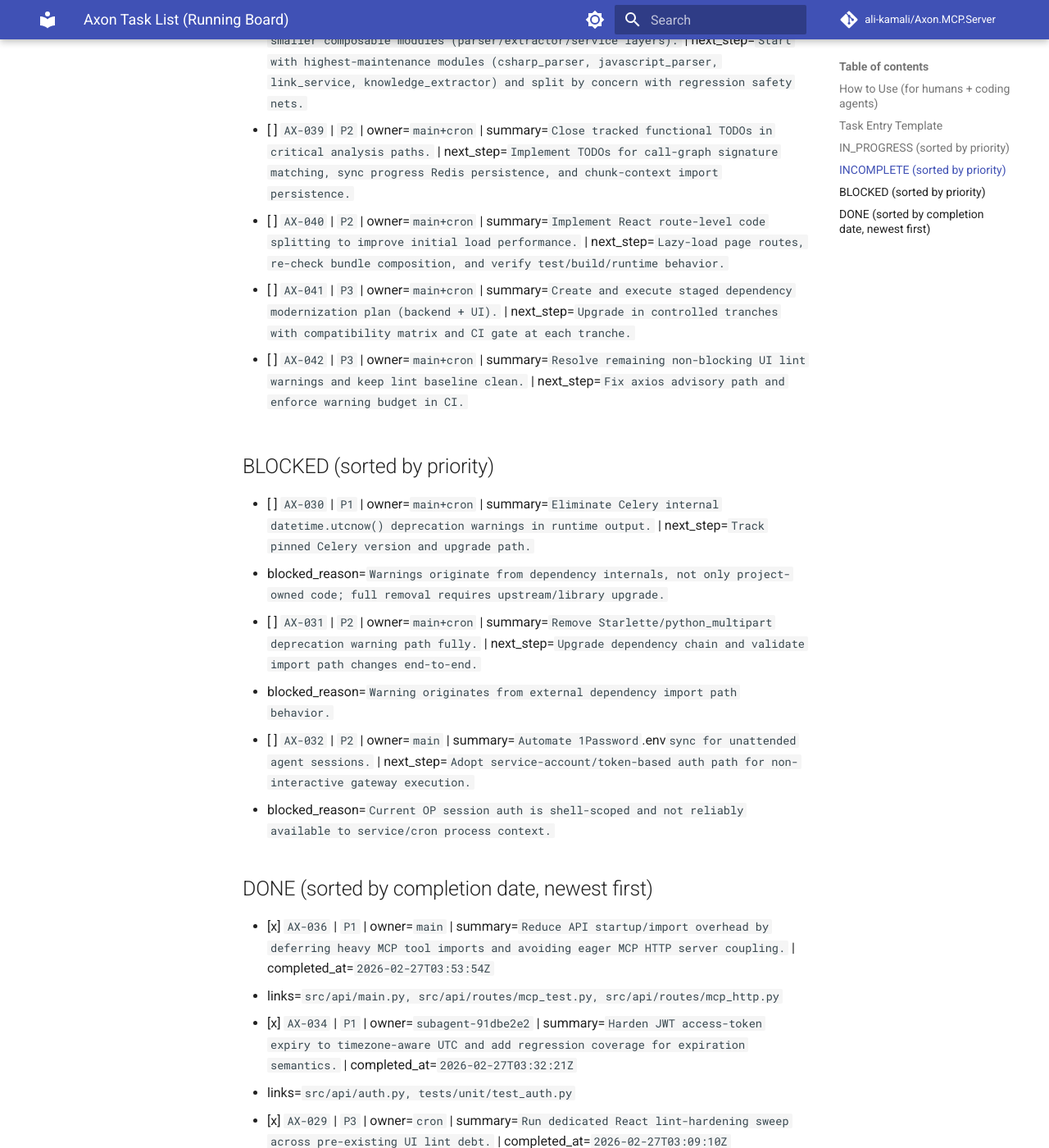
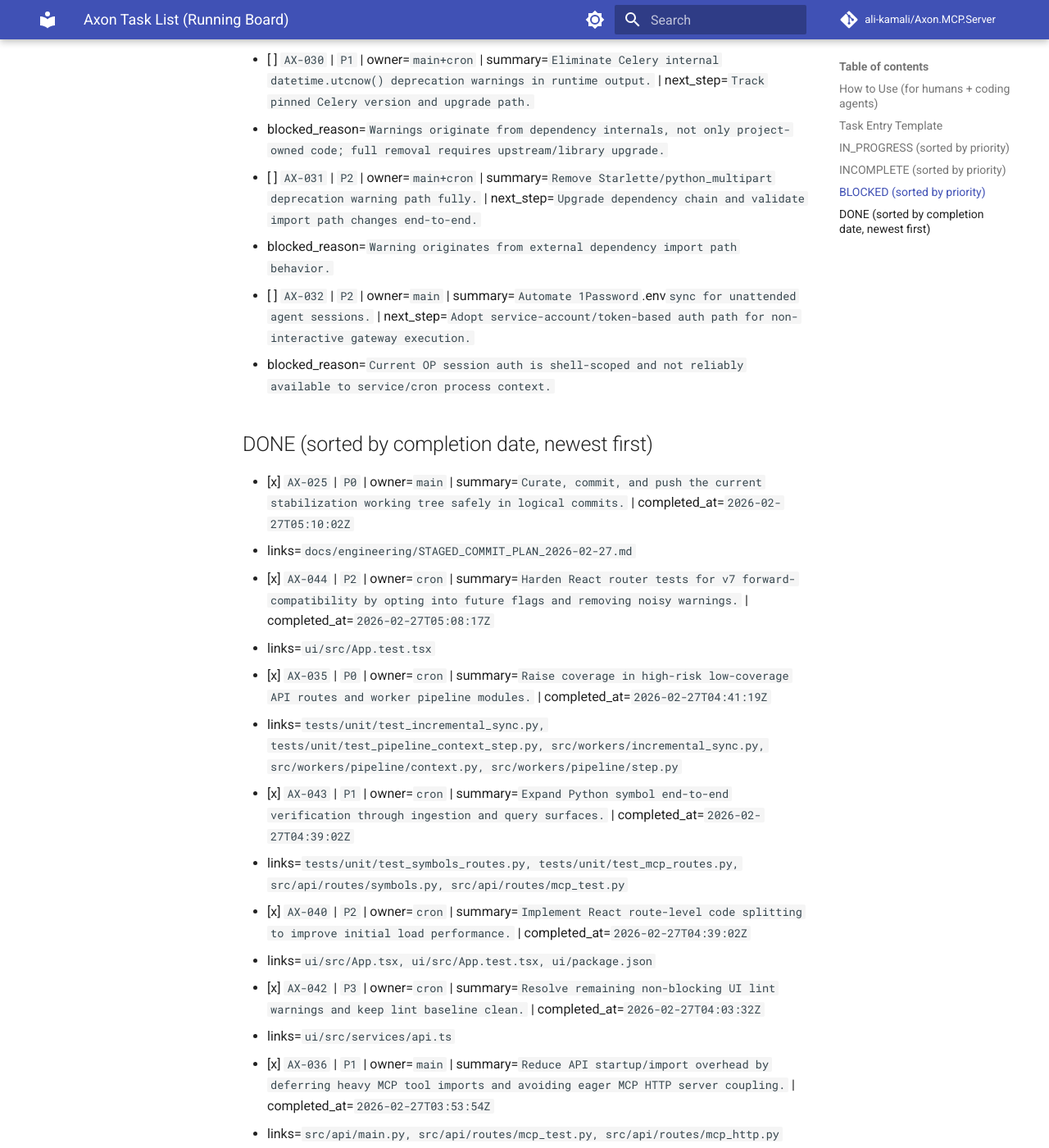
Before and after one commit to IAmMarcellus/Axon.MCP.Server, an MkDocs documentation site: the page built from docs/engineering/AXON_TASK_LIST.md, in a window 1280 px wide and 1400 px high, scrolled down 1927 px. Shown: the whole window at 82% size. Built offline with MkDocs 1.6.1 and Material for MkDocs 9.7.7, drawn with Linux system fonts in a browser that asks for light colours; comment, search, counter and statistics services are not loaded; some of the changed text lies outside the part shown.

Commit message:
docs(tasks): close AX-025 after staged validation and commit sweep

```diff
--- a/docs/engineering/AXON_TASK_LIST.md
+++ b/docs/engineering/AXON_TASK_LIST.md
@@ -2,7 +2,7 @@
 
 **Path:** `/home/marcellus/.openclaw/workspace/repos/Axon.MCP.Server/docs/engineering/AXON_TASK_LIST.md`
 **Scope:** Ongoing implementation, hardening, and validation tasks for Axon.MCP.Server.
-**Last Updated (UTC):** 2026-02-27T03:55:54Z
+**Last Updated (UTC):** 2026-02-27T05:10:02Z
 
 ## How to Use (for humans + coding agents)
 
@@ -31,16 +31,10 @@
 
 ## IN_PROGRESS (sorted by priority)
 
-- [ ] `AX-035` | `P0` | owner=`main+cron` | summary=`Raise coverage in high-risk low-coverage API routes and worker pipeline modules.` | next_step=`Continue route/worker coverage sweep after newly added MCP route tests; next target set: auth, repositories, symbols, search, workers/statistics, and sync pipeline.`
-  - links=`tests/unit/test_mcp_routes.py, src/api/routes/mcp_http.py, src/api/routes/mcp_test.py`
 
 ## INCOMPLETE (sorted by priority)
 
-- [ ] `AX-025` | `P0` | owner=`main` | summary=`Curate, commit, and push the current stabilization working tree safely in logical commits.` | next_step=`Split changes by concern (parser/security/ui/tests), commit, push, and update PR/summary.`
-
 - [ ] `AX-037` | `P1` | owner=`main+cron` | summary=`Retire or isolate legacy src/mcp_server/server_old.py from active runtime/test path.` | next_step=`Confirm no runtime references, move to archival location or guarded legacy module, and validate import/test behavior.`
-
-- [ ] `AX-043` | `P1` | owner=`main+cron` | summary=`Expand Python symbol end-to-end verification through ingestion and query surfaces.` | next_step=`Add API/MCP-level tests asserting Python symbols remain discoverable via symbols/search/mcp flows after sync.`
 
 - [ ] `AX-028` | `P2` | owner=`cron` | summary=`Reduce remaining project-controlled UTC/deprecation warning sources.` | next_step=`Continue sweeping project modules for residual datetime.utcnow() usage; auth token path now migrated to timezone-aware UTC.`
 
@@ -48,11 +42,7 @@
 
 - [ ] `AX-039` | `P2` | owner=`main+cron` | summary=`Close tracked functional TODOs in critical analysis paths.` | next_step=`Implement TODOs for call-graph signature matching, sync progress Redis persistence, and chunk-context import persistence.`
 
-- [ ] `AX-040` | `P2` | owner=`main+cron` | summary=`Implement React route-level code splitting to improve initial load performance.` | next_step=`Lazy-load page routes, re-check bundle composition, and verify test/build/runtime behavior.`
-
 - [ ] `AX-041` | `P3` | owner=`main+cron` | summary=`Create and execute staged dependency modernization plan (backend + UI).` | next_step=`Upgrade in controlled tranches with compatibility matrix and CI gate at each tranche.`
-
-- [ ] `AX-042` | `P3` | owner=`main+cron` | summary=`Resolve remaining non-blocking UI lint warnings and keep lint baseline clean.` | next_step=`Fix axios advisory path and enforce warning budget in CI.`
 
 
 ## BLOCKED (sorted by priority)
@@ -67,6 +57,24 @@
   - blocked_reason=`Current OP session auth is shell-scoped and not reliably available to service/cron process context.`
 
 ## DONE (sorted by completion date, newest first)
+
+- [x] `AX-025` | `P0` | owner=`main` | summary=`Curate, commit, and push the current stabilization working tree safely in logical commits.` | completed_at=`2026-02-27T05:10:02Z`
+  - links=`docs/engineering/STAGED_COMMIT_PLAN_2026-02-27.md`
+
+- [x] `AX-044` | `P2` | owner=`cron` | summary=`Harden React router tests for v7 forward-compatibility by opting into future flags and removing noisy warnings.` | completed_at=`2026-02-27T05:08:17Z`
+  - links=`ui/src/App.test.tsx`
+
+- [x] `AX-035` | `P0` | owner=`cron` | summary=`Raise coverage in high-risk low-coverage API routes and worker pipeline modules.` | completed_at=`2026-02-27T04:41:19Z`
+  - links=`tests/unit/test_incremental_sync.py, tests/unit/test_pipeline_context_step.py, src/workers/incremental_sync.py, src/workers/pipeline/context.py, src/workers/pipeline/step.py`
+
+- [x] `AX-043` | `P1` | owner=`cron` | summary=`Expand Python symbol end-to-end verification through ingestion and query surfaces.` | completed_at=`2026-02-27T04:39:02Z`
+  - links=`tests/unit/test_symbols_routes.py, tests/unit/test_mcp_routes.py, src/api/routes/symbols.py, src/api/routes/mcp_test.py`
+
+- [x] `AX-040` | `P2` | owner=`cron` | summary=`Implement React route-level code splitting to improve initial load performance.` | completed_at=`2026-02-27T04:39:02Z`
+  - links=`ui/src/App.tsx, ui/src/App.test.tsx, ui/package.json`
+
+- [x] `AX-042` | `P3` | owner=`cron` | summary=`Resolve remaining non-blocking UI lint warnings and keep lint baseline clean.` | completed_at=`2026-02-27T04:03:32Z`
+  - links=`ui/src/services/api.ts`
 
 - [x] `AX-036` | `P1` | owner=`main` | summary=`Reduce API startup/import overhead by deferring heavy MCP tool imports and avoiding eager MCP HTTP server coupling.` | completed_at=`2026-02-27T03:53:54Z`
   - links=`src/api/main.py, src/api/routes/mcp_test.py, src/api/routes/mcp_http.py`
--- /dev/null
+++ b/docs/engineering/STAGED_COMMIT_PLAN_2026-02-27.md
@@ -0,0 +1,46 @@
+# Staged Commit Plan (2026-02-27)
+
+Prepared to support `AX-025` (safe curation/commit/push of stabilization tree).
+
+## Proposed commit sequence
+
+1. **Backend auth + validation hardening**
+   - `src/api/auth.py`
+   - `src/utils/data_validation.py`
+   - `tests/unit/test_auth.py`
+   - `tests/unit/test_data_validation.py`
+
+2. **API route and worker reliability tests**
+   - `src/api/routes/jobs.py`
+   - `src/workers/tasks.py`
+   - `tests/unit/test_jobs_routes.py`
+   - `tests/unit/test_repository_statistics_workers_routes.py`
+   - `tests/unit/test_mcp_routes.py`
+
+3. **Symbol pipeline improvements**
+   - `src/api/schemas/symbols.py`
+   - `src/api/services/symbol_service.py`
+   - `src/mcp_server/tools/symbols.py`
+   - `tests/unit/test_symbol_service.py`
+   - `tests/unit/test_symbols_routes.py`
+   - `tests/integration/test_python_symbol_workflow.py`
+
+4. **Worker/pipeline regression expansion (coverage sweep)**
+   - `tests/unit/test_incremental_sync.py`
+   - `tests/unit/test_pipeline_context_step.py`
+
+5. **UI linting + route-level split changes**
+   - `ui/src/App.tsx`
+   - `ui/src/App.test.tsx`
+   - `ui/package.json`
+   - Remaining React component/page edits under `ui/src/**`
+
+6. **Task board/docs updates**
+   - `docs/engineering/AXON_TASK_LIST.md`
+   - `docs/engineering/STAGED_COMMIT_PLAN_2026-02-27.md`
+
+## Notes
+
+- Keep commit boundaries narrow and test-backed.
+- For each commit, run targeted tests/lint for impacted area before commit.
+- Push only after local commit stack is validated.
```
